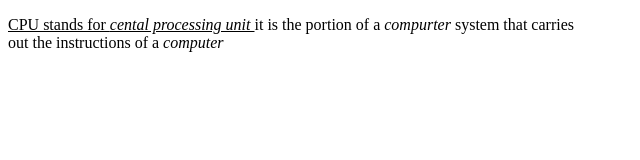
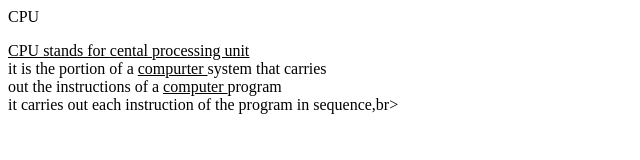
Before and after one commit to iamneo-production/ecbaeaadaeccdfffebaeceaec, a website: page public/index.html in a window 1280 px wide. Shown: the whole page, without its empty margins (0-640 px from the left). Drawn offline with Linux system fonts and the light colour scheme.

Commit message:
Backup Commit

```diff
--- a/public/index.html
+++ b/public/index.html
@@ -1,10 +1,12 @@
 <!DOCTYPE html>
 <html>
     <head>
-        <title> CPU </title>
-        <p><u> CPU stands for <i> cental processing unit </i></u>
-            it is the portion of a <i> compurter </i> system that carries<br>
-            out the instructions of a <i> computer </i>
+    <body>
+         CPU </title>
+        <p><u> CPU stands for <u> cental processing unit </u></u><br>
+            it is the portion of a <u> compurter </u> system that carries<br>
+            out the instructions of a <u> computer </u>program<br>
+            it carries out each instruction of the program in sequence,br>
 
     </head>
 </html>
```
